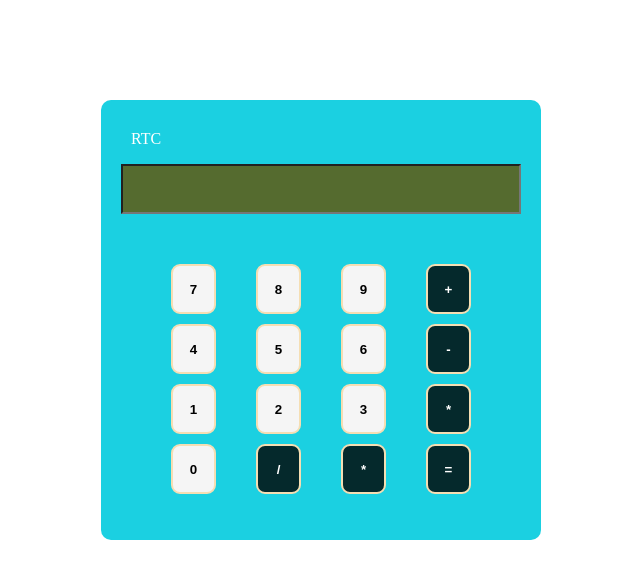
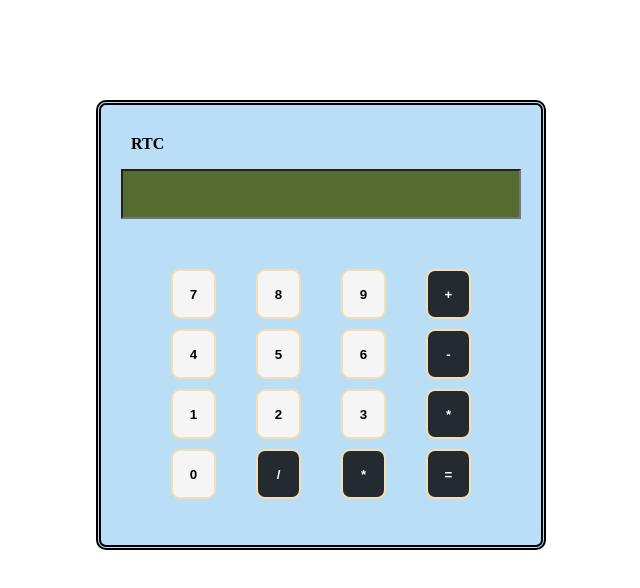
Before and after one commit to harshdamhase/calci1, a plain HTML site: page index.html in a window 1280 px wide. Shown: the whole page, without its empty margins (319-959 px from the left). Drawn offline with Linux system fonts and the light colour scheme.

Commit message:
some chanes added

```diff
--- a/index.html
+++ b/index.html
@@ -3,7 +3,7 @@
 <head>
     <style>
         .container {
-            background-color: rgb(27, 208, 225);
+            background-color: #52ade667;;
             height: 400px;
             width: 400px;
             padding: 20px;
@@ -11,15 +11,19 @@
             margin-left: auto;
             margin-right: auto;
             border-radius: 10px;
+            border: 5px double black;
         }
 
         .brand {
-            color: white;
+            color: black;
             margin-left: 10px;
             margin-top: 10px;
+            font-style: inherit;
+            font-weight: bold;
         }
 
         .screen {
+
             height: 50px;
             width: 400px;
             background-color: darkolivegreen;
@@ -60,12 +64,14 @@
         }
     </style>
 </head>
+<script>
 
+</script>
 <body>
     <div class="container">
         <p class="brand">RTC</p>
 
-        <input type="text" class="screen">
+        <input type="text" class="screen" id="cal-screen">
         <div class="buttons-container">
             <button class="cal-button">7</button>
             <button class="cal-button">8</button>
```
